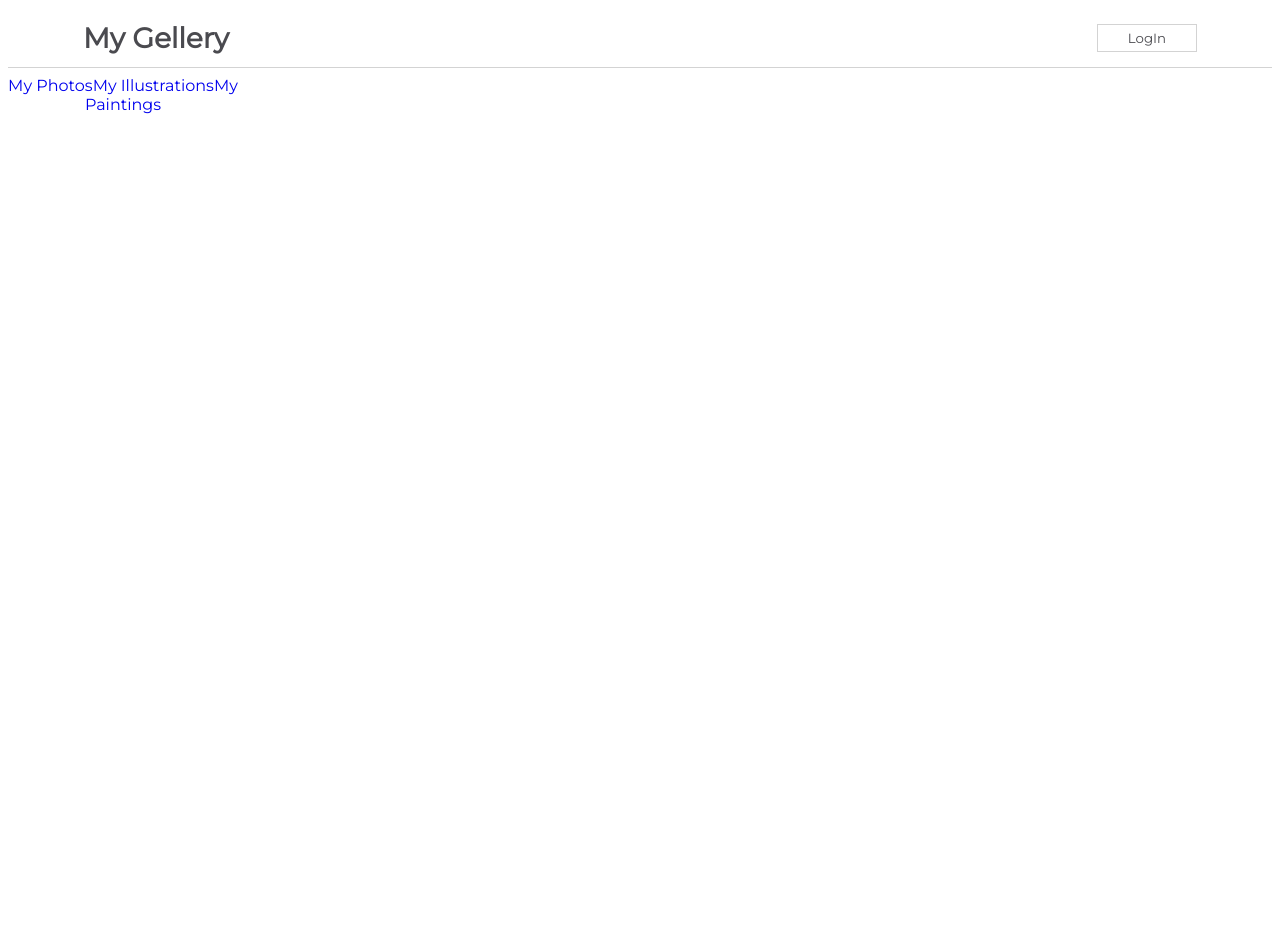
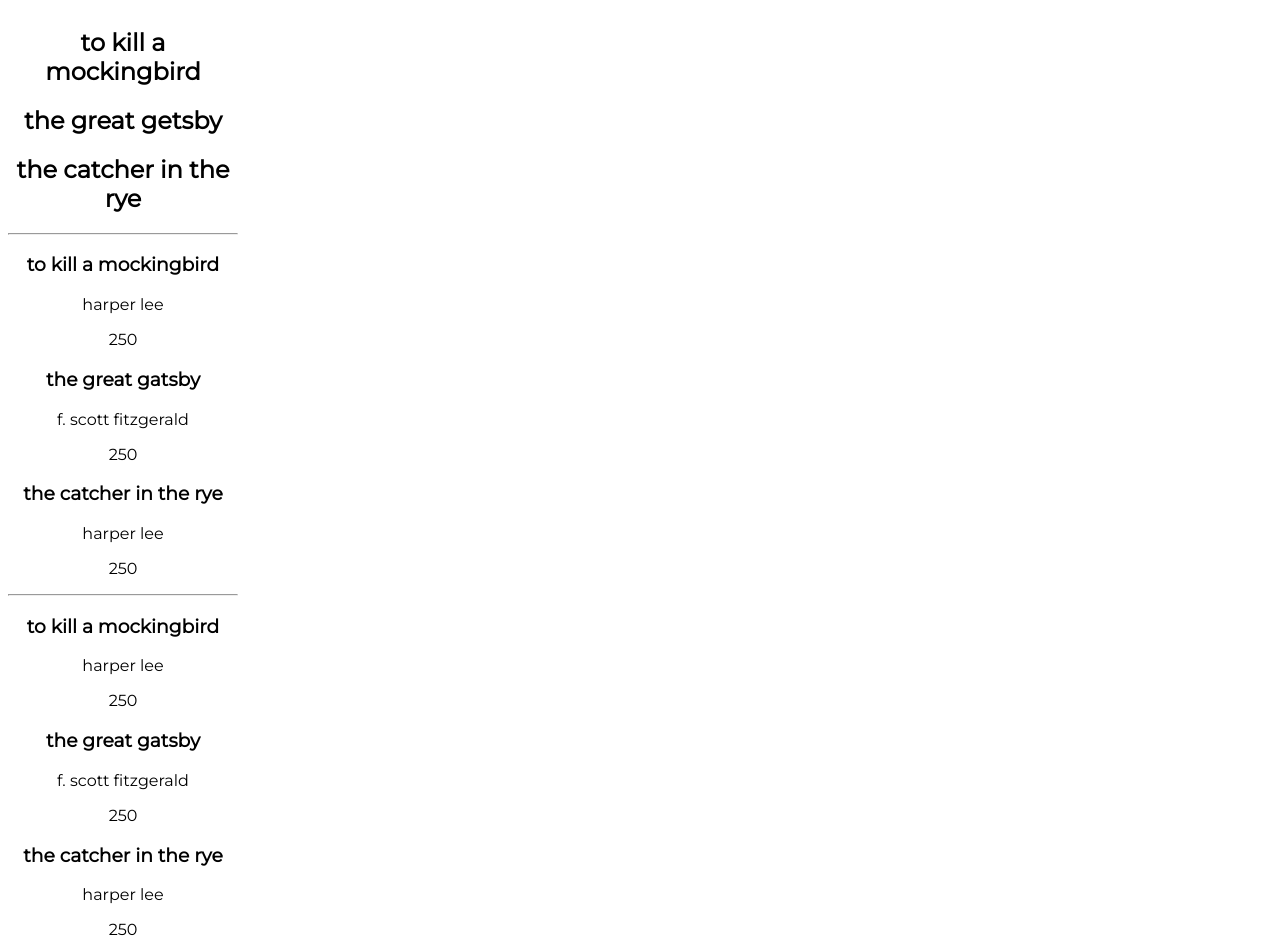
Before and after one commit to Dayasuvagiya/react-challenge, a React (Create React App) app in the folder my-app/: page / in a window 1280 px wide. Before the commit the page ends 816 px from the top, so only its background shows below. Built offline with nearby package versions, Linux system fonts and the light colour scheme.

Commit message:
Rendering list: - Component in the same file. - Component in the seprate file

```diff
--- a/my-app/src/App.js
+++ b/my-app/src/App.js
@@ -1,12 +1,14 @@
 import css from './App.module.css';
-import Sidebar from "./components/Sidebar";
-import NavBarForm from "./components/NavBarForm";
+import RenderingLists from './components/RenderingLists';
+// import Sidebar from "./components/Sidebar";
+// import NavBarForm from "./components/NavBarForm";
 function App() {
   return (
     <div className={css.App}>
       {/* Add your components here */}
-      <Sidebar />
-      <NavBarForm />
+     {/* <Sidebar />
+      <NavBarForm /> */}
+      <RenderingLists />
 
     </div>
   );
--- /dev/null
+++ b/my-app/src/components/Book.js
@@ -0,0 +1,14 @@
+import React from "react";
+
+function Book(props) {
+  const book = props.book
+  return (
+    <>
+      <h3>{book.title}</h3>
+      <p>{book.auther}</p>
+      <p>{book.pages}</p>
+    </>
+  );
+}
+
+export default Book;
--- /dev/null
+++ b/my-app/src/components/RenderingLists.js
@@ -0,0 +1,57 @@
+import React from "react";
+import Book from "./Book";
+
+function RenderingLists() {
+  const bookList = [
+    "to kill a mockingbird",
+    "the great getsby",
+    "the catcher in the rye",
+  ];
+
+  const books = [
+    {
+      title: "to kill a mockingbird",
+      auther: "harper lee",
+      pages: 250,
+    },
+    {
+      title: "the great gatsby",
+      auther: "f. scott fitzgerald",
+      pages: 250,
+    },
+    {
+      title: "the catcher in the rye ",
+      auther: "harper lee",
+      pages: 250,
+    },
+  ];
+
+  return (
+    <div>
+      {bookList.map((book) => {
+        return <h2>{book}</h2>;
+      })}
+
+{/* Component in the same file */}
+    <hr />
+      {books.map(book => {
+        return (
+            <div>
+                <h3>{book.title}</h3>
+                <p>{book.auther}</p>
+                <p>{book.pages}</p>
+            </div>
+        )
+      })}
+
+ {/* Using seprate file component */}
+
+      <hr />
+      {books.map((book) => {
+        return <Book book={book} />;
+      })}
+    </div>
+  );
+}
+
+export default RenderingLists;
```
